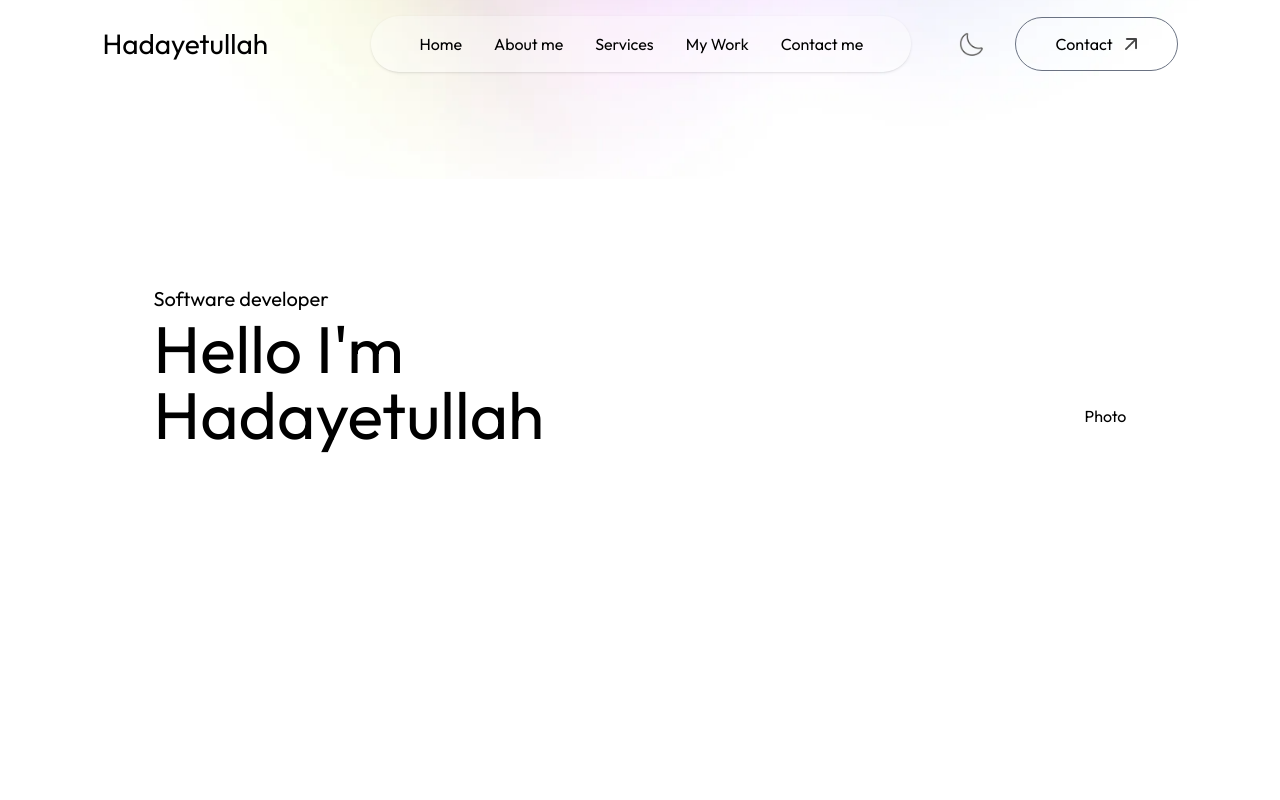
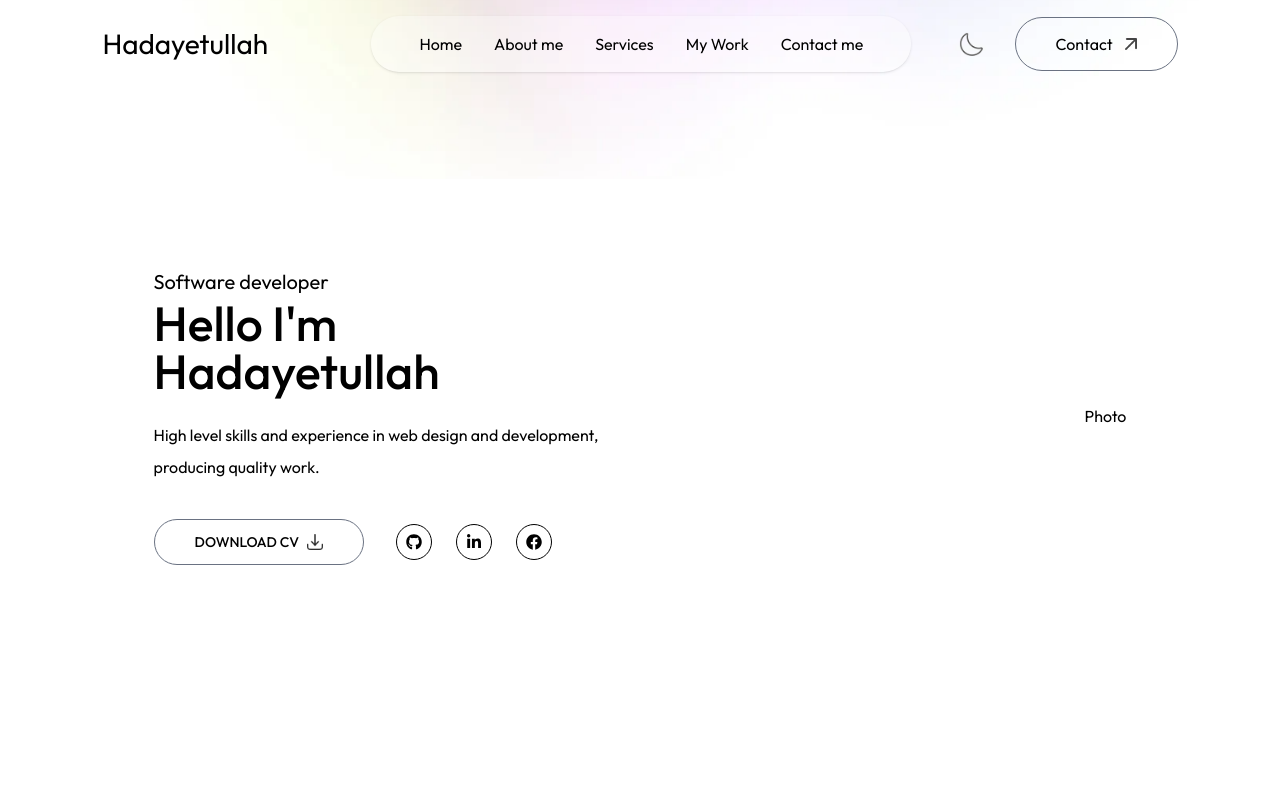
Before and after one commit to Hadayetullah/portfolio-v2, a Next.js app: page / in a window 1280 px wide. Shown: the top 800 px of the page. Built offline with nearby package versions, Linux system fonts and the light colour scheme; a web font is replaced by a local one.

Commit message:
Update Header section's design

```diff
--- a/app/components/Header.tsx
+++ b/app/components/Header.tsx
@@ -4,6 +4,7 @@ import { assets } from '@/assets/assets'
 import Image from 'next/image'
 import React from 'react'
 import { motion } from "motion/react";
+import Social from './Social';
 
 type Props = {
     isDarkMode: boolean;
@@ -79,15 +80,37 @@ const Header = (props: Props) => {
     <div className='w-full h-screen px-[12%] pt-[90px] md:pt-8 flex flex-col md:flex-row items-center justify-between'>
         <div className='text-center xl:text-left'>
             <span className='text-xl'>Software developer</span>
-            <h1 className='text-3xl sm:text-5xl lg:text-[66px]'>Hello I'm <br /><span>Hadayetullah</span></h1>
+            <h2 className='h2 mb-6'>Hello I'm <br /><span>Hadayetullah</span></h2>
             <motion.p
                 initial={{ opacity: 0 }}
                 whileInView={{ opacity: 1 }}
                 transition={{ duration: 0.6, delay: 0.7 }}
-                className='max-w-[500px] mb-9 text-white/80 '
+                className='max-w-[500px] mb-9'
             >
                 High level skills and experience in web design and development, producing quality work.
             </motion.p>
+
+            {/* CV button and Socials */}
+            <div className='flex flex-col md:flex-row items-center gap-8'>
+                <motion.a
+                    initial={{ y: 30, opacity: 0 }}
+                    whileInView={{ y: 0, opacity: 1 }}
+                    transition={{ duration: 0.6, delay: 1.2 }}
+                    href="/Hadayetullah-CV.pdf" download
+                    className='px-10 py-3 flex items-center gap-2 border rounded-full border-gray-500
+                    dark:text-black bg-white uppercase text-sm font-medium'
+                >
+                    Download CV
+                    <Image src={assets.download_icon} alt='' className='w-4' />
+                </motion.a>
+
+                <div>
+                    <Social
+                        containerStyles="flex gap-6"
+                        iconStyles="w-9 h-9 border rounded-full flex justify-center items-center text-base "
+                    />
+                </div>
+            </div>
         </div>
 
         <div>Photo</div>
--- /dev/null
+++ b/app/components/Social.tsx
@@ -0,0 +1,28 @@
+import React from 'react'
+
+import { FaGithub, FaLinkedinIn, FaFacebook } from 'react-icons/fa'
+
+type Props = {
+    containerStyles: string;
+    iconStyles: string;
+}
+
+const socials = [
+    { icon:<FaGithub />, link: "" },
+    { icon:<FaLinkedinIn />, link: "" },
+    { icon:<FaFacebook />, link: "" },
+]
+
+const Social = (props: Props) => {
+  return (
+    <div className={props.containerStyles}>
+        {socials.map((item, index) => (
+            <a key={index} target='_blank' href={item.link} className={props.iconStyles}>
+                {item.icon}
+            </a>
+        ))}
+    </div>
+  )
+}
+
+export default Social
--- a/app/globals.css
+++ b/app/globals.css
@@ -7,6 +7,8 @@
 }
 
 @theme {
+  --breakpoint-xs: 380px;
+
   --color-lighthover: #fcf4ff;
   --color-darkhover: #2a004a;
   --color-darktheme: #11001F;
@@ -27,3 +29,36 @@
 
   --grid-auto: repeat(auto-fit, minmax(200px, 1fr));
 }
+
+/* @layer base {
+  h1 {
+    @apply text-3xl xs:text-4xl sm:text-5xl md:text-6xl lg:text-[66px];
+  }
+
+  h2 {
+    @apply text-3xl xs:text-4xl sm:text-5xl md:text-6xl lg:text-[66px];
+  }
+} */
+
+/* @layer components {
+  .h2 {
+    font-size: ; text-3xl xs:text-4xl sm:text-5xl md:text-6xl lg:text-[66px];
+  }
+} */
+@layer utilities {
+  .h2 {
+    @apply text-4xl sm:text-5xl font-medium leading-[1];
+  }
+
+  .h3 {
+    @apply text-2xl sm:text-3xl font-medium leading-[1];
+  }
+
+  .h4 {
+    @apply text-xl sm:text-2xl font-medium leading-[1];
+  }
+
+  .h5 {
+    @apply text-lg sm:text-xl font-medium leading-[1];
+  }
+}
--- a/package.json
+++ b/package.json
@@ -12,7 +12,8 @@
     "motion": "^12.15.0",
     "next": "15.3.2",
     "react": "^19.0.0",
-    "react-dom": "^19.0.0"
+    "react-dom": "^19.0.0",
+    "react-icons": "^5.5.0"
   },
   "devDependencies": {
     "@tailwindcss/postcss": "^4",
```
Also changed, not shown: 1 other file (tests, documents, lock files or other folders).
